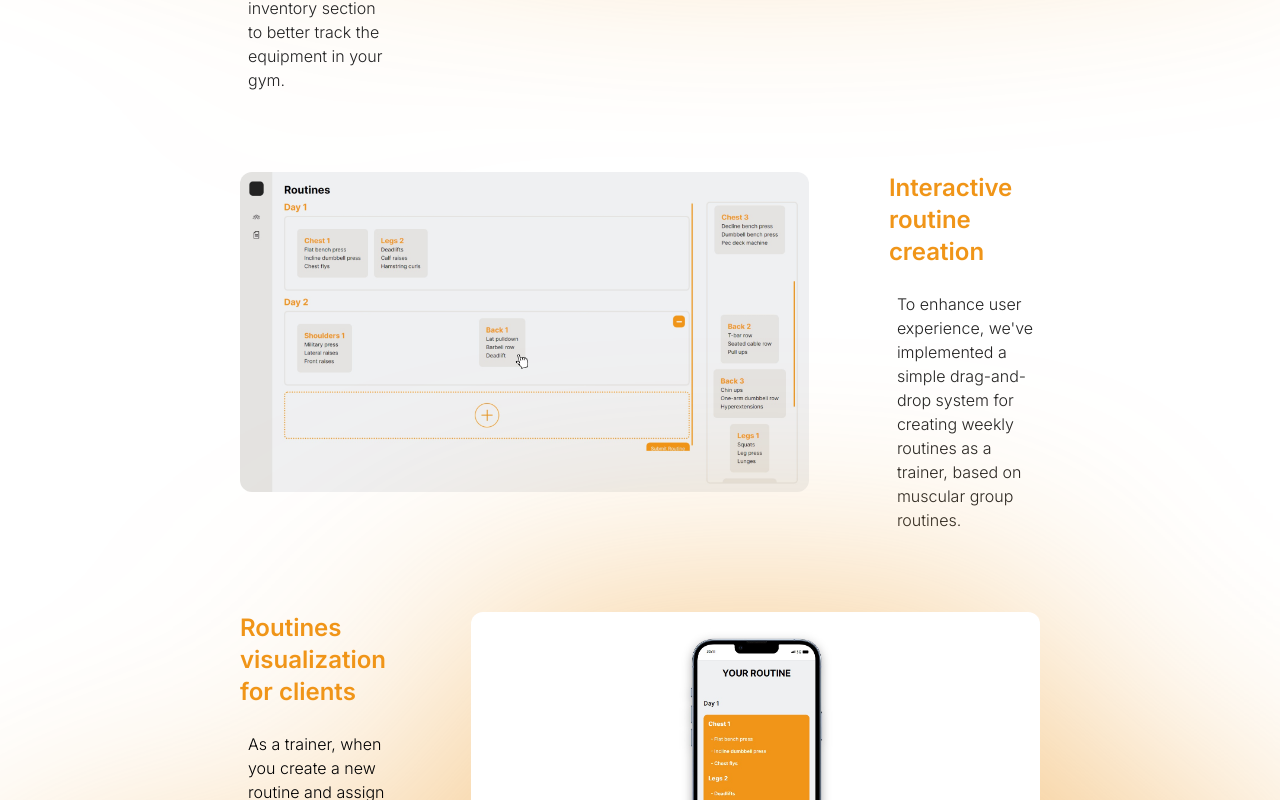
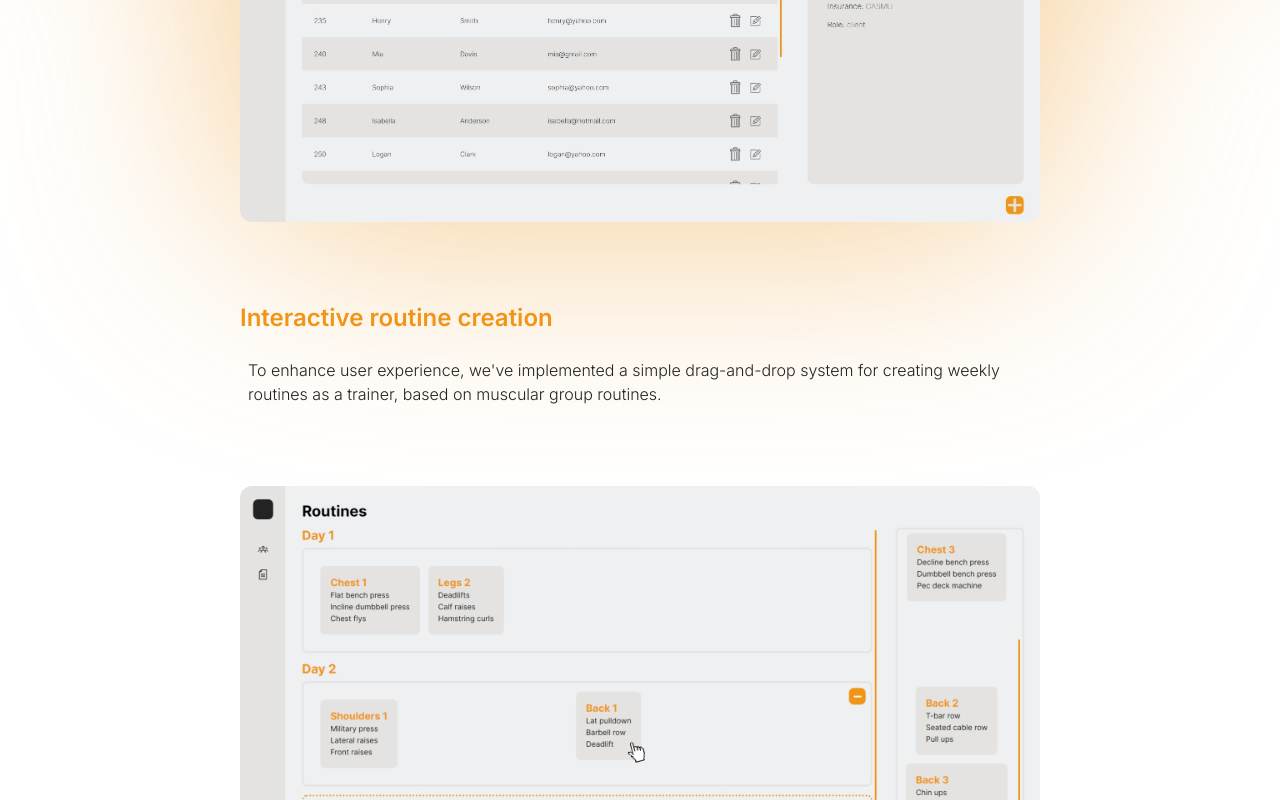
Before and after one commit to HolbertonFinalProjectFG/gymlink_landing_page, a React (Vite) app: page / in a window 1280 px wide. Shown: the part 1900-2700 px from the top of the page. Built offline with nearby package versions, Linux system fonts and the light colour scheme.

Commit message:
fix styles for ios compatibility

```diff
--- a/src/components/AboutUs/AboutUs.module.css
+++ b/src/components/AboutUs/AboutUs.module.css
@@ -21,7 +21,7 @@
 
 .aboutUs ul{
   @apply p-5 sm:p-10 relative h-full w-full;
-  @apply flex flex-col items-center justify-center gap-10;
+  @apply flex flex-col flex-wrap items-center justify-center gap-10;
   @apply md:flex-row
 }
 
@@ -38,9 +38,15 @@
 /* Styles for the member card */
 
 .memberCard{
-  @apply flex-1 h-full w-full flex flex-col justify-start max-w-[20rem];
+  @apply w-full max-w-[20rem] h-full flex flex-col justify-start md:w-[20rem];
   @apply relative min-h-[30rem] overflow-hidden rounded-xl;
   @apply shadow-lg
+}
+
+@media screen and (max-width: 760px) and (min-width: 420px) {
+  .memberCard{
+    width: 20rem
+  }
 }
 
 .memberCardLayer{
--- a/src/components/Features/Features.module.css
+++ b/src/components/Features/Features.module.css
@@ -26,12 +26,12 @@
 .features article{
   @apply relative z-40;
   @apply w-full flex flex-col gap-8;
-  @apply md:flex-row md:w-2/3 md:gap-20 md:py-10
+  @apply 2xl:flex-row md:w-2/3 md:gap-20 md:py-10
 }
 
 .features article img{
+  @apply 2xl:max-h-[20rem];
   @apply aspect-video rounded-xl;
-  @apply max-h-[20rem]
 }
 
 .featureInfoWrapper{
@@ -40,7 +40,7 @@
 }
 
 .reverseRow{
-  @apply md:!flex-row-reverse
+  @apply 2xl:!flex-row-reverse
 }
 
 .features article h3{
@@ -48,11 +48,11 @@
 }
 
 .features article p{
-  @apply font-light pl-2;
+  @apply font-light pl-2 ;
 }
 
 .featureImgHorizontal{
-  @apply w-full h-[45vw];
+  @apply w-full h-[45vw] md:w-[30rem];
   @apply rounded-xl;
   @apply bg-cover md:flex-1 md:h-[20rem];
 }
--- a/src/components/Home/Home.module.css
+++ b/src/components/Home/Home.module.css
@@ -1,7 +1,7 @@
 .home{
   @apply w-full h-svh;
   @apply text-light-aux;
-  @apply bg-[url('./assets/gymHome.jpg')] bg-cover bg-origin-border bg-center bg-fixed;
+  @apply bg-[url('./assets/gymHome.jpg')] bg-cover bg-origin-border bg-center bg-scroll md:bg-fixed;
   @apply flex flex-col items-center justify-center;
 }
 
```
